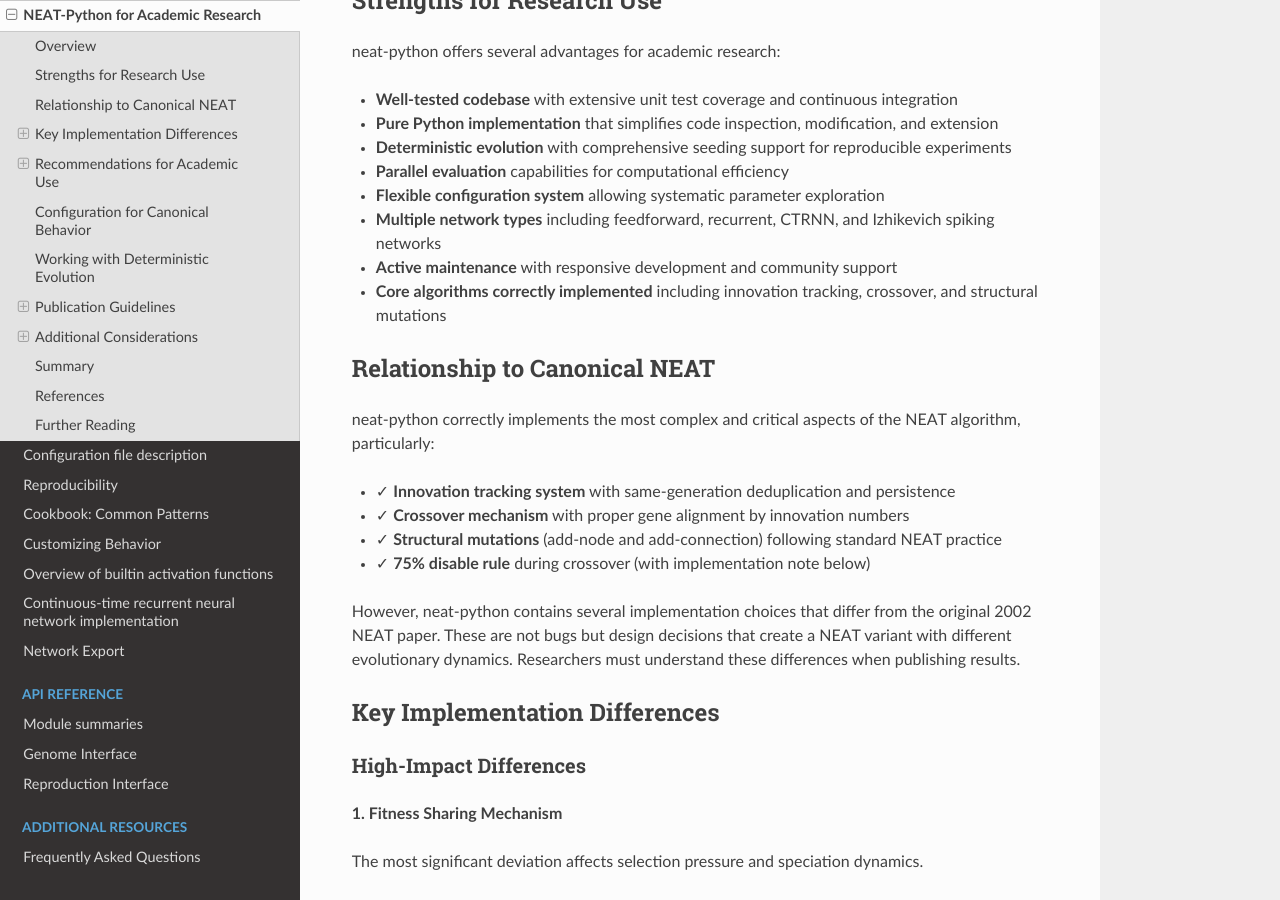
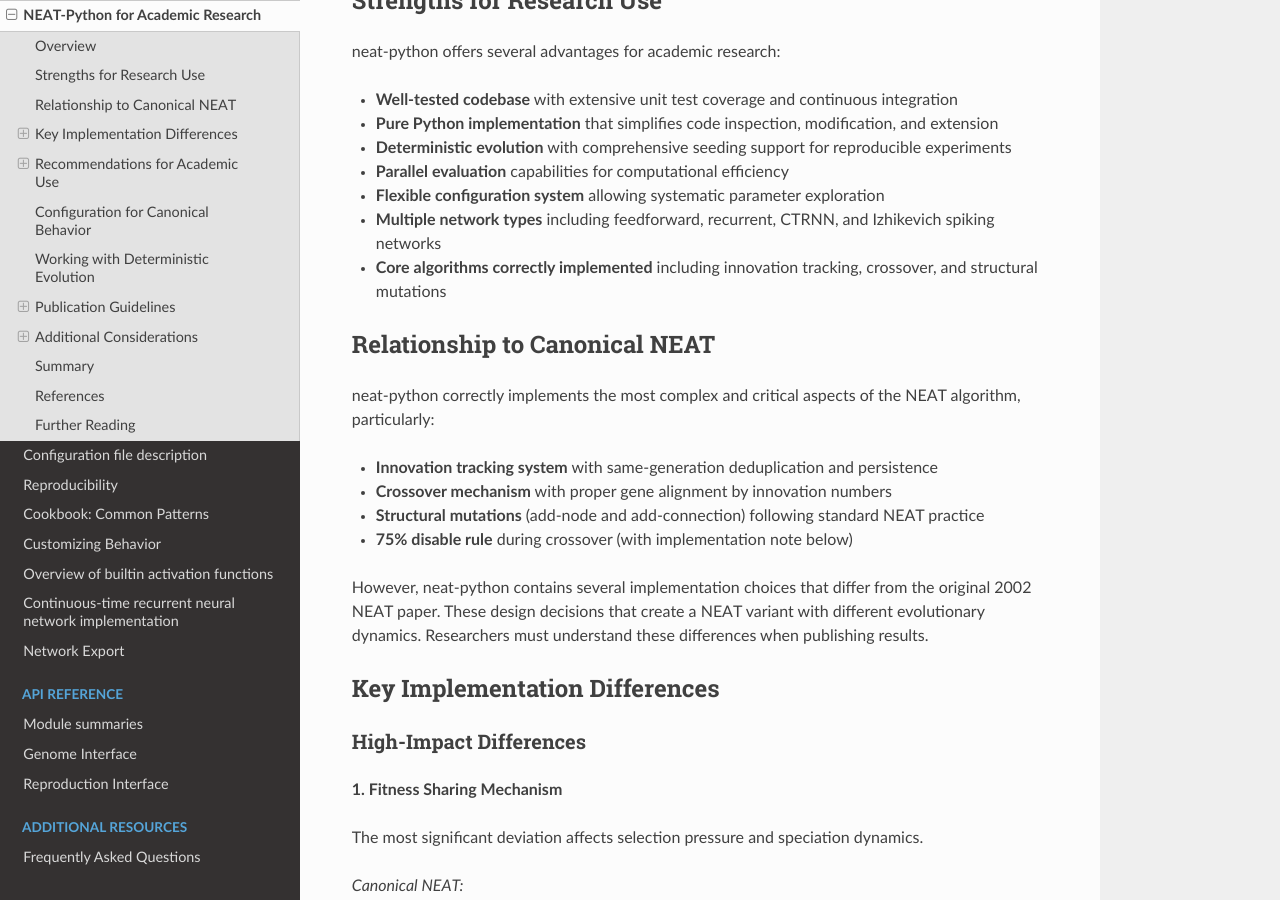
Before and after one commit to CodeReclaimers/neat-python, a Sphinx documentation site: the page built from docs/academic_research.rst, in a window 1280 px wide and 900 px high, scrolled down 495 px. Built offline with Sphinx 7.4.7 and the Read the Docs theme 3.1.0, drawn with Linux system fonts in a browser that asks for light colours.

Commit message:
Documentation tweaks.

```diff
--- a/docs/academic_research.rst
+++ b/docs/academic_research.rst
@@ -19,7 +19,6 @@
 * **Parallel evaluation** capabilities for computational efficiency
 * **Flexible configuration system** allowing systematic parameter exploration
 * **Multiple network types** including feedforward, recurrent, CTRNN, and Izhikevich spiking networks
-* **Active maintenance** with responsive development and community support
 * **Core algorithms correctly implemented** including innovation tracking, crossover, and structural mutations
 
 Relationship to Canonical NEAT
@@ -27,12 +26,12 @@
 
 neat-python correctly implements the most complex and critical aspects of the NEAT algorithm, particularly:
 
-* ✓ **Innovation tracking system** with same-generation deduplication and persistence
-* ✓ **Crossover mechanism** with proper gene alignment by innovation numbers
-* ✓ **Structural mutations** (add-node and add-connection) following standard NEAT practice
-* ✓ **75% disable rule** during crossover (with implementation note below)
+* **Innovation tracking system** with same-generation deduplication and persistence
+* **Crossover mechanism** with proper gene alignment by innovation numbers
+* **Structural mutations** (add-node and add-connection) following standard NEAT practice
+* **75% disable rule** during crossover (with implementation note below)
 
-However, neat-python contains several implementation choices that differ from the original 2002 NEAT paper. These are not bugs but design decisions that create a NEAT variant with different evolutionary dynamics. Researchers must understand these differences when publishing results.
+However, neat-python contains several implementation choices that differ from the original 2002 NEAT paper. These design decisions that create a NEAT variant with different evolutionary dynamics. Researchers must understand these differences when publishing results.
 
 Key Implementation Differences
 -------------------------------
```
